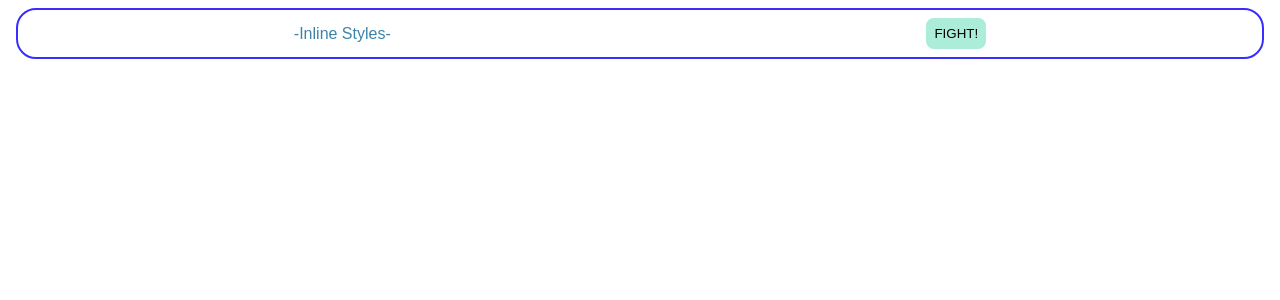
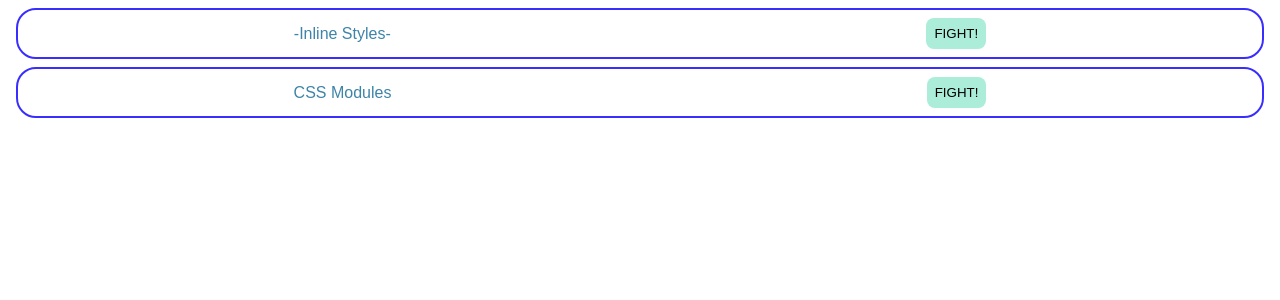
Before and after one commit to gadname/React_CssModules, a React (Create React App) app: page / in a window 1280 px wide. Shown: the top 300 px of the page. Built offline with nearby package versions, Linux system fonts and the light colour scheme.

Commit message:
Update 3 files

```diff
--- a/src/App.js
+++ b/src/App.js
@@ -1,10 +1,12 @@
 import { InlineStyle } from "./components/InlineStyle";
+import { CssModules } from "./components/CssModules";
 import "./styles.css";
 
 export default function App() {
   return (
     <div className="App">
       <InlineStyle />
+      <CssModules />
     </div>
   );
 }
--- a/src/components/CssModules.jsx
+++ b/src/components/CssModules.jsx
@@ -1,8 +1,9 @@
+import classes from "./CssModules.module.scss";
 export const CssModules = () => {
   return (
-    <div>
-      <p>CSS Modules</p>
-      <button>FIGHT!</button>
+    <div className={classes.container}>
+      <p className={classes.title}>CSS Modules</p>
+      <button className={classes.button}>FIGHT!</button>
     </div>
   );
 };
--- a/src/components/CssModules.module.scss
+++ b/src/components/CssModules.module.scss
@@ -0,0 +1,19 @@
+.container {
+    border: solid 2px #392eff;
+    border-radius: 20px;
+    padding: 8px;
+    margin: 8px;
+    display: flex;
+    justify-content: space-around;
+    align-items: center;
+}
+.title {
+  margin: 0;
+  color: #3d84a8;
+}
+.button {
+    background-color: #abedd8;
+    border: none;
+    padding: 8px;
+    border-radius: 8px;
+}
```
